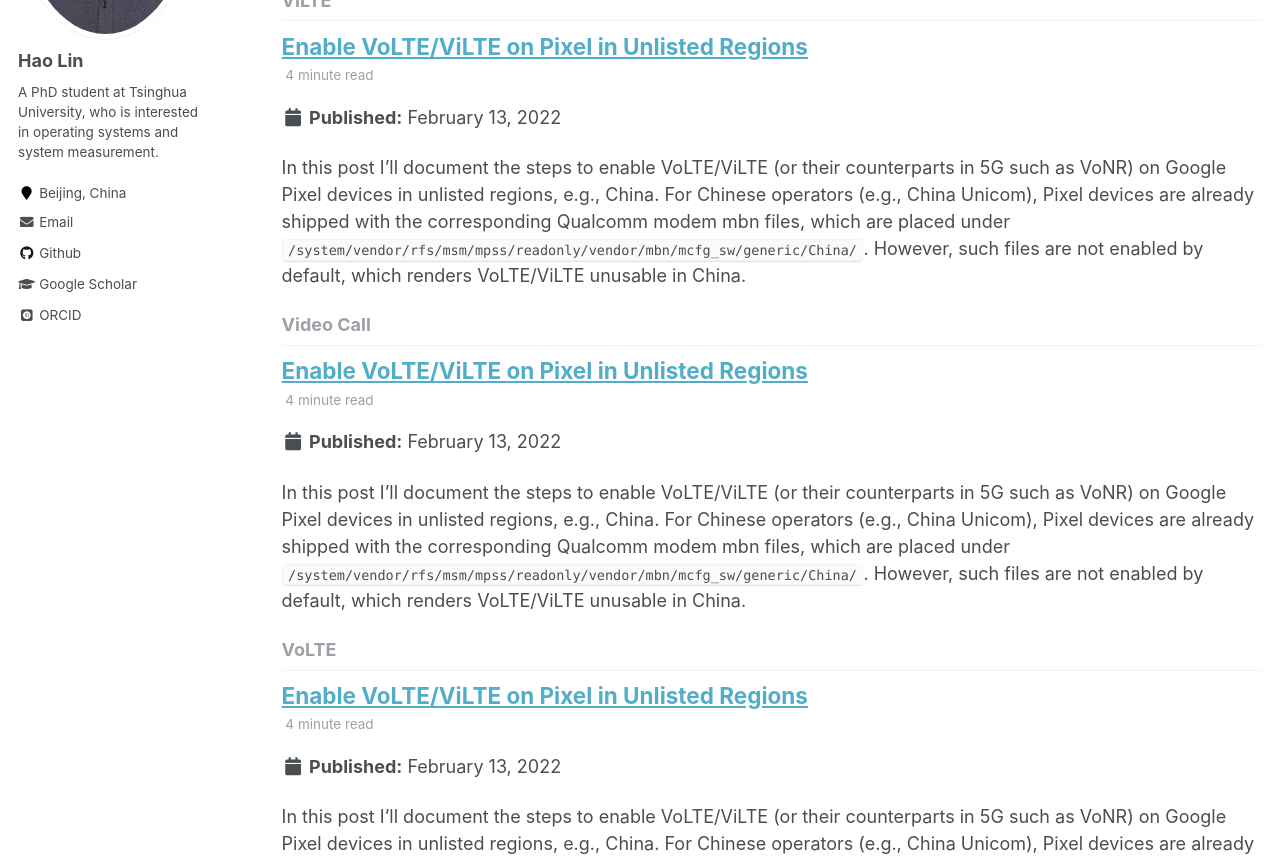
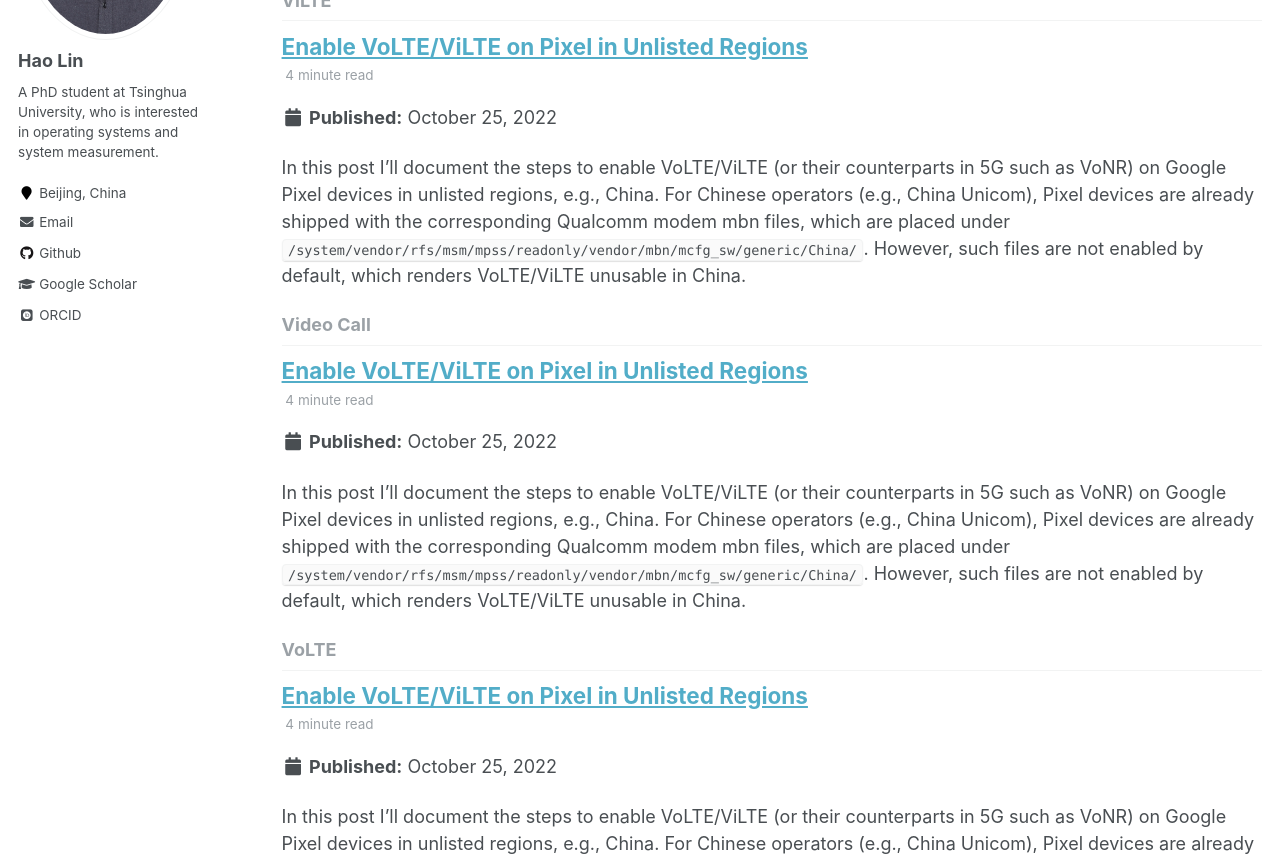
Before and after one commit to andylin-hao/andylin-hao.github.io, a Jekyll site: the page built from _pages/tag-archive.html, in a window 1280 px wide and 1400 px high, scrolled down 5015 px. Shown: the part 241-1102 px from the top of the window. Built offline with Jekyll 4.4.1, drawn with Linux system fonts in a browser that asks for light colours; some web fonts are replaced; some of the changed text lies outside the part shown.

Commit message:
Update 2022-10-25-Enable-VoLTE-Pixel.md

```diff
--- a/_posts/2022-10-25-Enable-VoLTE-Pixel.md
+++ b/_posts/2022-10-25-Enable-VoLTE-Pixel.md
@@ -1,6 +1,6 @@
 ---
 title: Enable VoLTE/ViLTE on Pixel in Unlisted Regions
-date: 2022-02-13
+date: 2022-10-25
 permalink: /posts/volte-pixel
 tags:
     - Android
```
